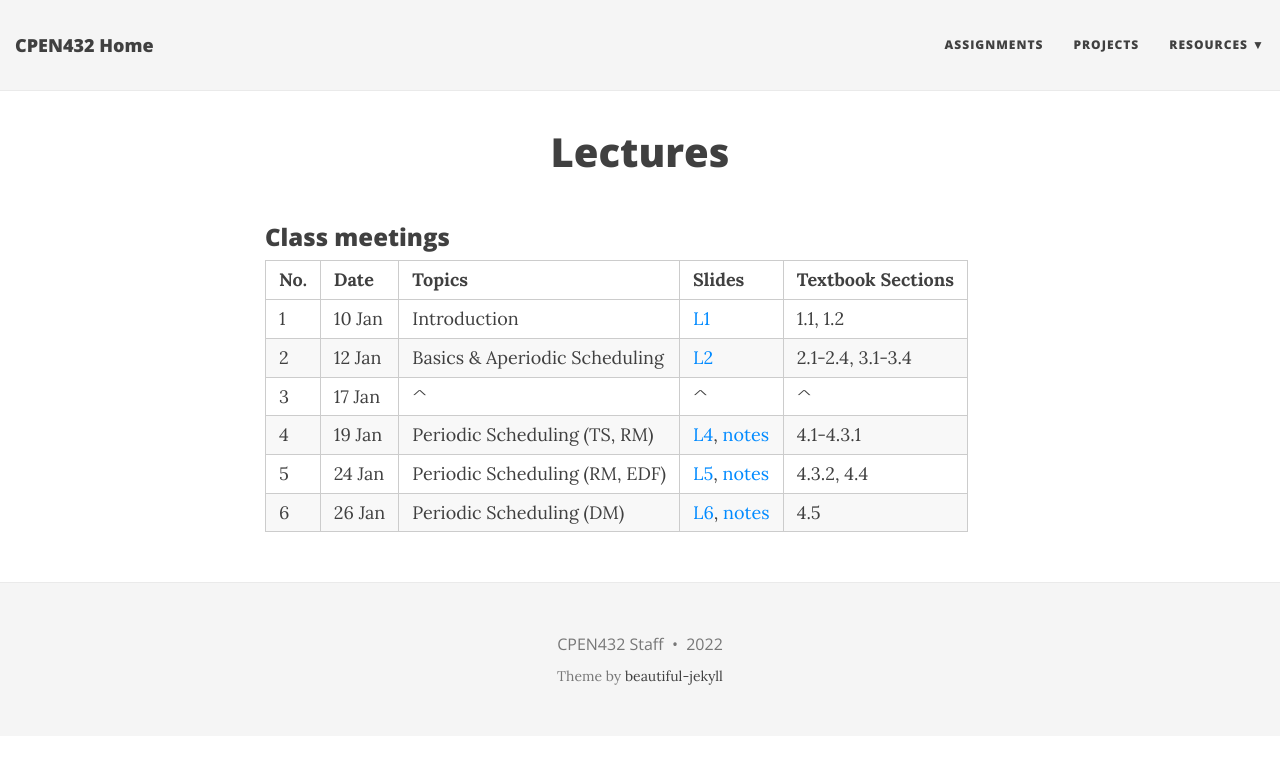
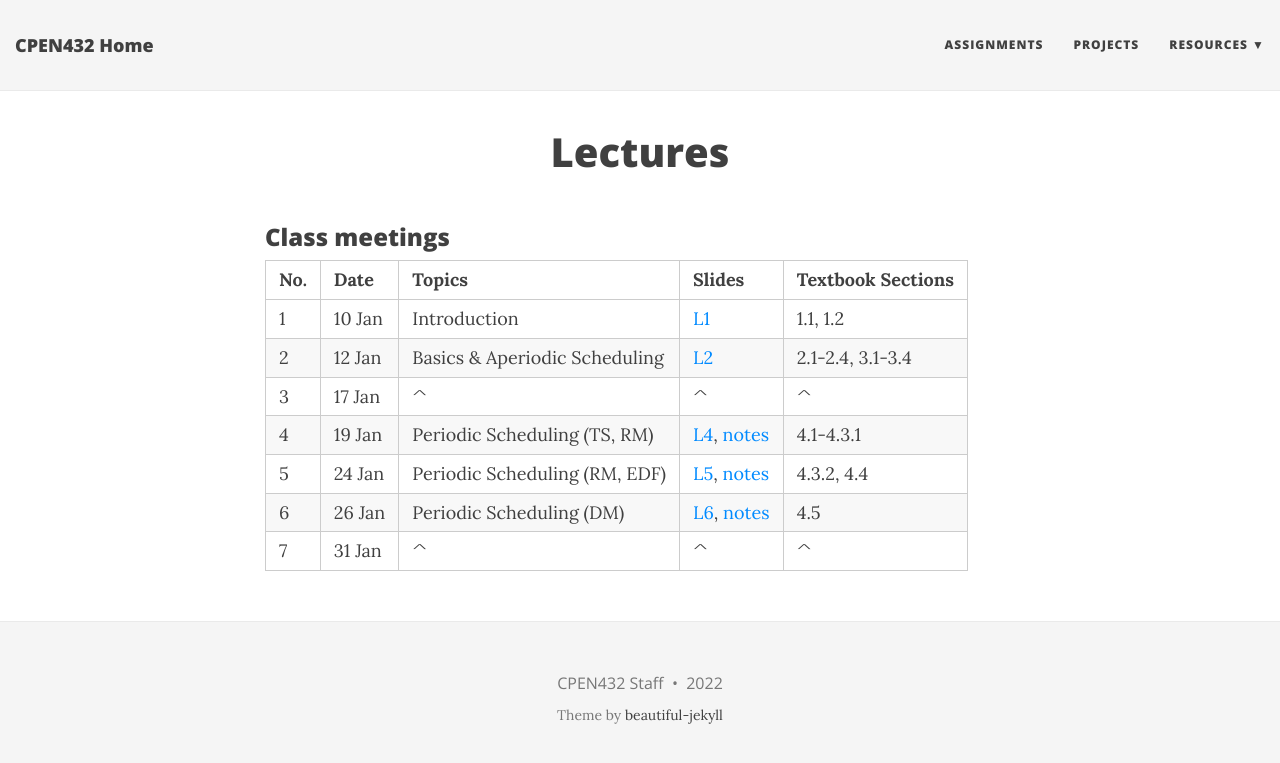
Before and after one commit to CPEN432/cpen432.github.io, a Jekyll site: the page built from lectures.md, in a window 1280 px wide. Shown: the top 763 px of the page. Built offline with Jekyll 4.4.1, drawn with Linux system fonts in a browser that asks for light colours; nearby versions of some CDN libraries.

Commit message:
Update lectures.md

```diff
--- a/lectures.md
+++ b/lectures.md
@@ -12,6 +12,7 @@ title: Lectures
 |  4  | 19 Jan | Periodic Scheduling (TS, RM) | [L4](http://cpen432.github.io/resources/gujarati-slides//4-periodic.pdf), [notes](http://cpen432.github.io/resources/gujarati-slides//4-notes.pdf) | 4.1-4.3.1 |
 |  5  | 24 Jan | Periodic Scheduling (RM, EDF) | [L5](http://cpen432.github.io/resources/gujarati-slides//5-periodic.pdf), [notes](http://cpen432.github.io/resources/gujarati-slides//5-notes.pdf) | 4.3.2, 4.4 |
 |  6  | 26 Jan | Periodic Scheduling (DM) | [L6](http://cpen432.github.io/resources/gujarati-slides//6-periodic.pdf), [notes](http://cpen432.github.io/resources/gujarati-slides//6-notes.pdf) | 4.5 |
+|  7  | 31 Jan | ^ | ^ | ^ |
 
 <!-- | **No.** | **Date** | **Topics** | **Readings** | -->
 <!-- |:---:|:-------|:---:|:----:| -->
```
